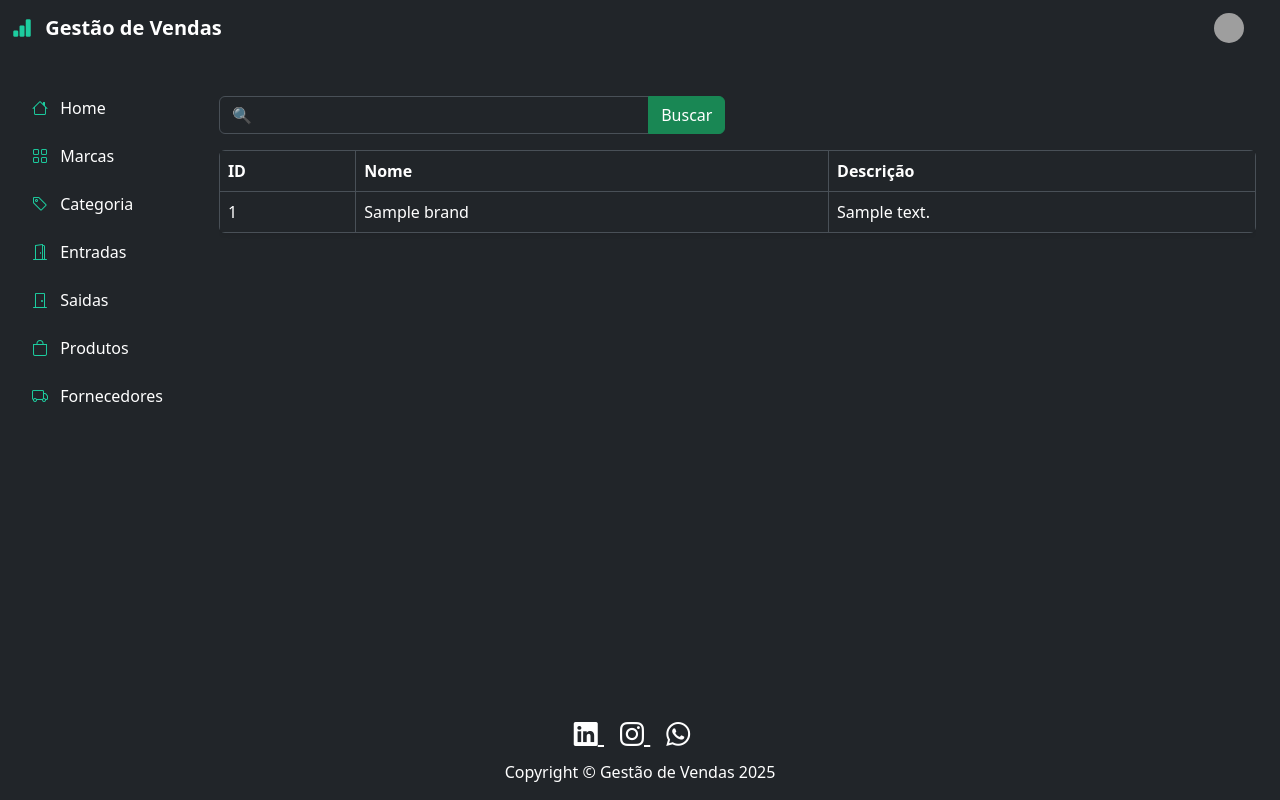
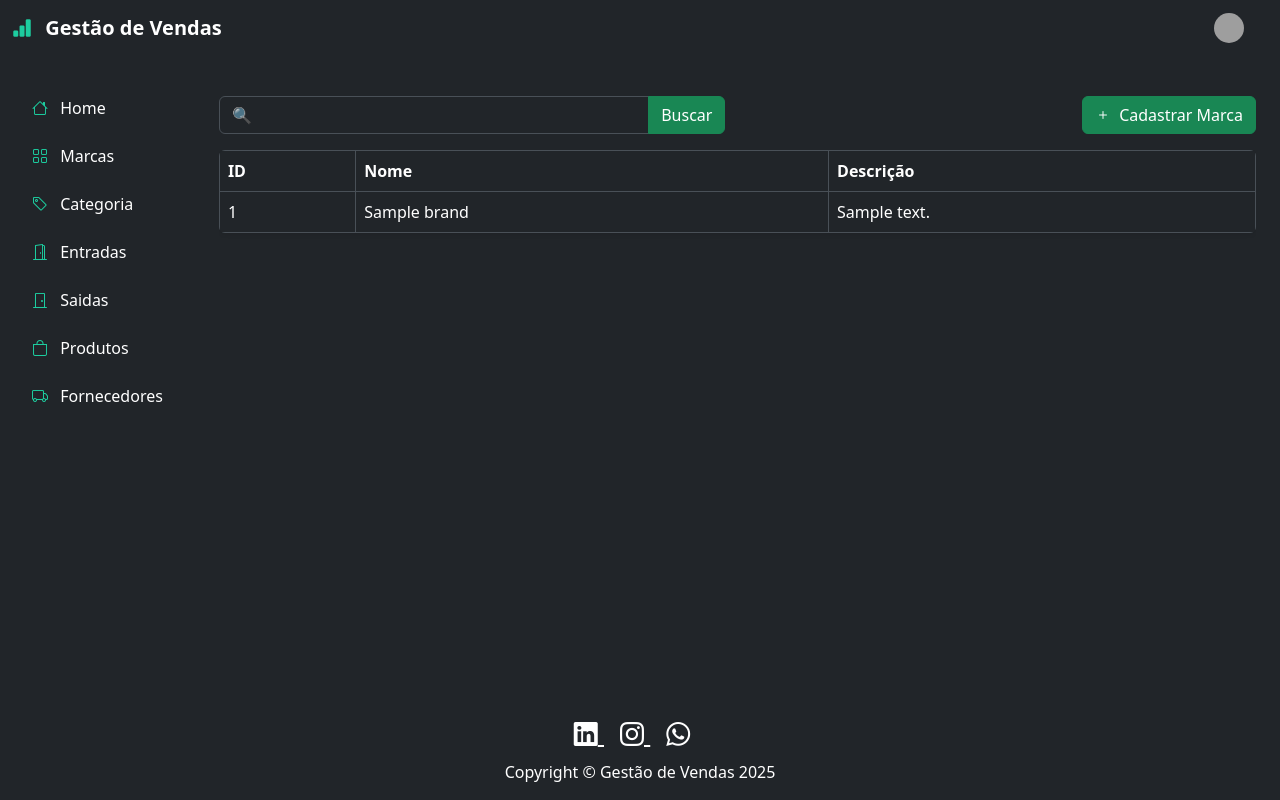
Before and after one commit to brenorodrigues77/gestao_de_vendas_django, a Django app: page /brands/list in a window 1280 px wide. Run offline with Django 5.2, Linux system fonts and the light colour scheme; tables that the repository leaves empty hold one stand-in row (values such as "Sample post"); grey boxes are pictures that could not be loaded.

Commit message:
cadastro de novas marcas

```diff
--- a/app/templates/base.html
+++ b/app/templates/base.html
@@ -13,9 +13,9 @@
   <title>{% block title %}{% endblock %}</title>
 </head>
 
-<body>
+<body class="d-flex flex-column min-vh-100">
   {% include 'components/header.html' %}
-  <div class="container-fluid">
+  <div class="container-fluid flex-grow-1">
     {% include 'components/sidebar.html' %}
     <div class="col py-3">
       <div class="container">
--- a/app/templates/components/footer.html
+++ b/app/templates/components/footer.html
@@ -1,4 +1,4 @@
-<footer class="text-center py-3 bg-dark" style="position: absolute; bottom: 0; width: 100%;">
+<footer class="text-center py-3 bg-dark" style="bottom: 0; width: 100%;">
   <div class="container">
     <div class="mb-2">
       <a href="#" class="text-white me-3 fs-4">
--- a/brands/templates/brands_create.html
+++ b/brands/templates/brands_create.html
@@ -13,6 +13,7 @@
       </form>
     </div>
   </div>
+  <a href="{% url 'brands_list' %}" class="btn btn-secondary mt-4">Cancelar e Voltara para a lista</a>
 </div>
 
 {% endblock %}
--- a/brands/templates/brands_list.html
+++ b/brands/templates/brands_list.html
@@ -10,6 +10,13 @@
         <button type="submit" class="btn btn-success">Buscar</button>
       </div>
     </form>
+  </div>
+
+  <div class="col-md-6 text-end">
+    <a href="{% url 'brands_create' %}" class="btn btn-success">
+      <i class="bi bi-plus me-1"></i>
+      Cadastrar Marca
+    </a>
   </div>
 </div>
 
```
Also changed, not shown: brands/forms.py (+8 -0 lines).
